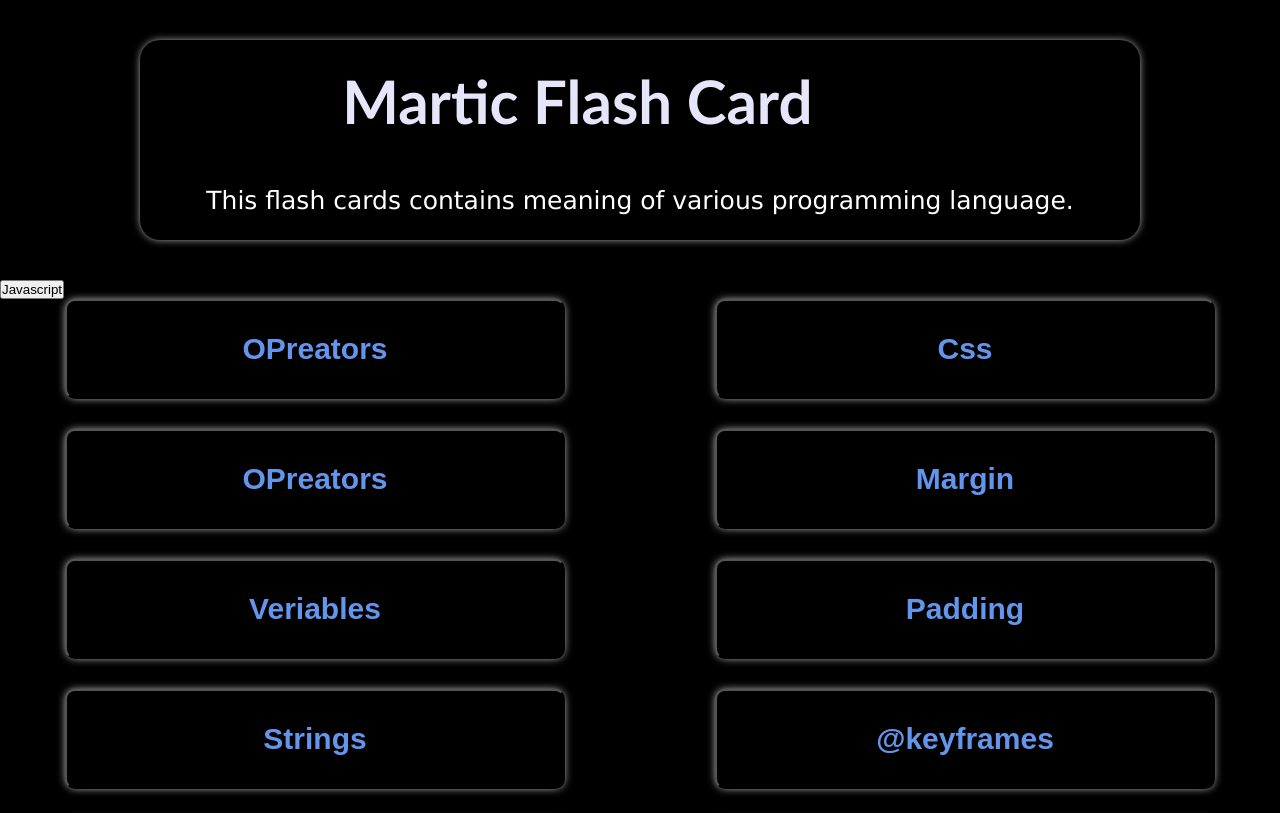
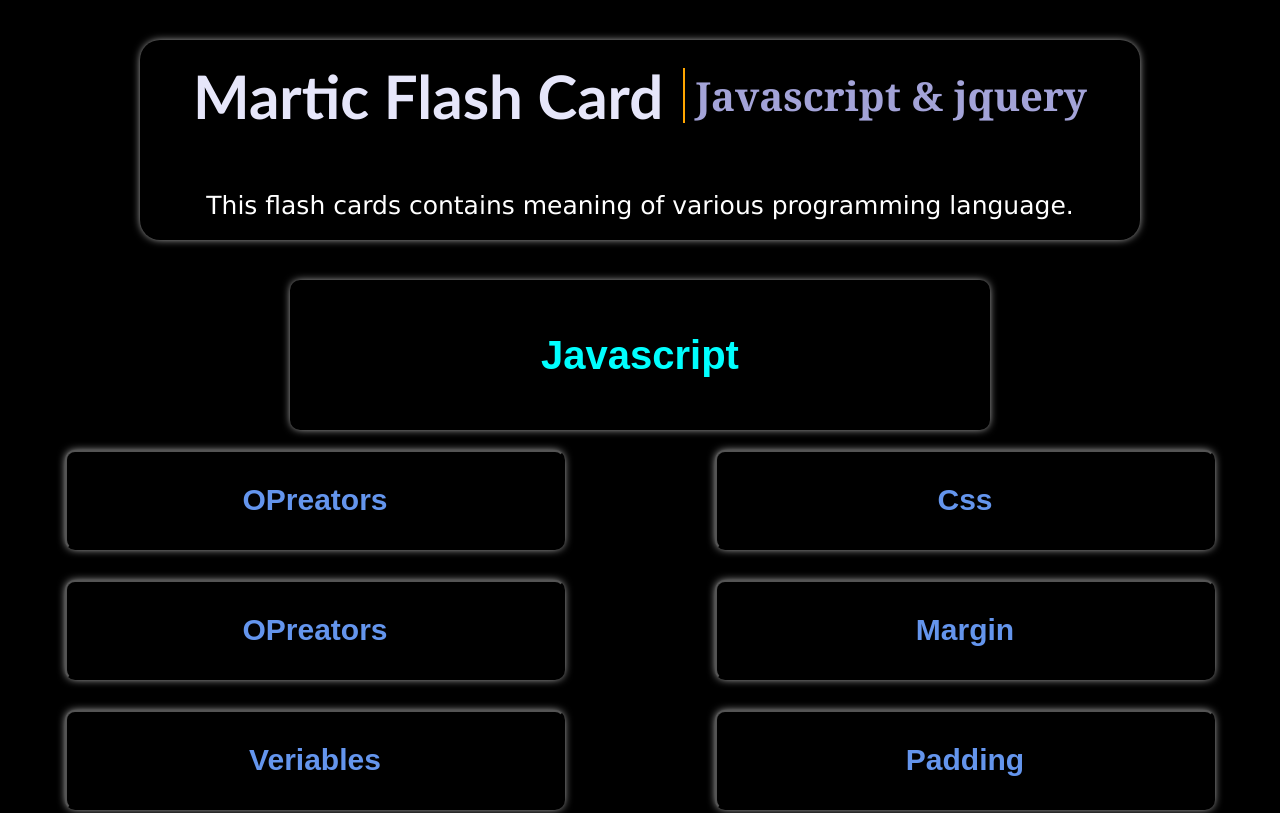
Before and after one commit to martic01/flashcard, a plain HTML site: page index.html in a window 1280 px wide. Shown: the top 813 px of the page. Drawn offline with Linux system fonts and the light colour scheme.

Commit message:
add styles to new pattern divs of javascript remove css div styling

```diff
--- a/css/styles.css
+++ b/css/styles.css
@@ -30,6 +30,7 @@ body {
     justify-content: center;
     align-items: center;
     flex-wrap: wrap;
+    gap: 20px;
     height: 200px;
     width: 1000px;
     margin: 40px auto;
@@ -51,6 +52,44 @@ body {
     font-family: 'Gill Sans', 'Gill Sans MT', Calibri, 'Trebuchet MS', sans-serif;
     color: lavender;
 }
+#project-topic {
+    font-size: 40px;
+    font-weight: 600;
+    font-family: Georgia, Times, 'Times New Roman', serif;
+    color: rgb(163, 163, 216);
+    border-left: 2px solid rgb(255, 166, 0);
+    padding-left: 10px;
+
+    animation: slide=in 3s linear forwards ;
+}
+
+@keyframes {
+
+from {
+
+}
+
+
+}
+
+#main-div2 {
+    margin: 20px auto;
+    width: 700px;
+    height: inherit;
+}
+#button1 {
+    height: 150px;
+    width: 700px;
+    background-color: black;
+    border: none;
+    border-radius: 10px;
+    box-shadow: white 0 0 10px -2px;
+    color: aqua;
+    font-size: 40px;
+    font-weight: 600;
+    font-family: Arial, Helvetica, sans-serif;
+
+}
 
 .main-div {
     display: flex;
@@ -61,6 +100,7 @@ body {
     width: 600px;
 }
 
+
 #flex {
     display: flex;
     flex-wrap: wrap;
@@ -68,6 +108,7 @@ body {
     gap: 50px;
 
 }
+
 
 #description {
     font-size: 25px;
@@ -77,7 +118,6 @@ body {
 }
 
 .button1 {
-    margin-top: 80px;
     height: 100px;
     width: 600px;
     background-color: black;
@@ -102,19 +142,7 @@ body {
     color: aqua;
 }
 
-#button2 {
-    color: orange;
-}
 
-#button2:hover {
-    box-shadow: white 0 0 13px 1px;
-    color: aqua;
-}
-
-#button2:active {
-    box-shadow: white 0 0 16px 1px;
-    color: orange;
-}
 
 .small-button {
     height: 100px;
@@ -137,7 +165,6 @@ body {
 .toggle {
     margin-top: 0;
     display: none;
-    box-shadow: white 0 0 9px -1px;
 }
 
 .word-container {
```
